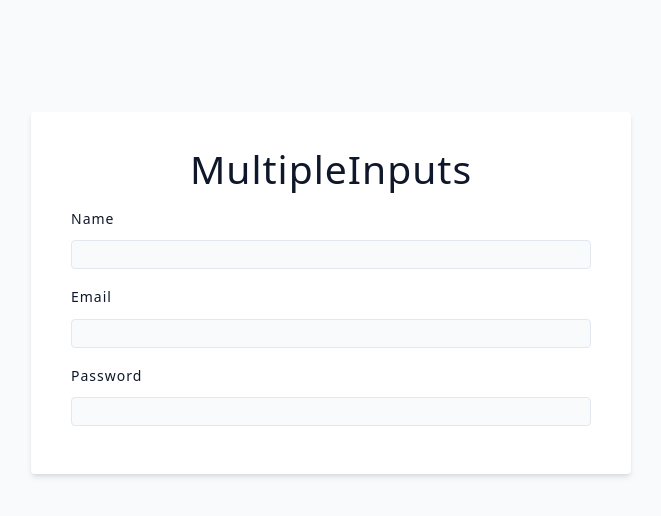
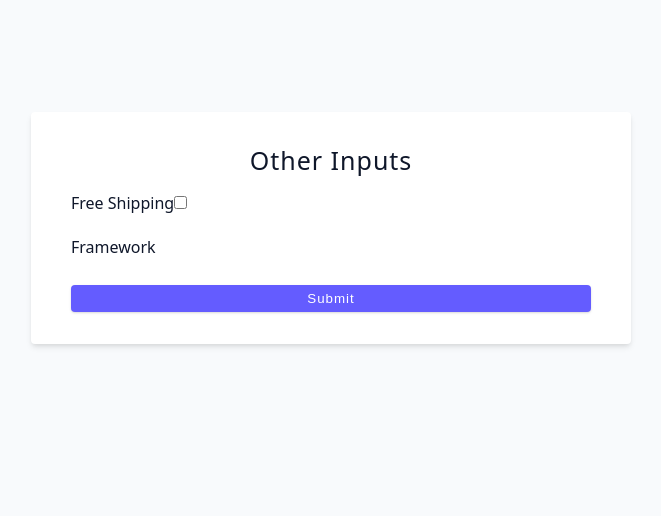
Before and after one commit to iambrijeshtoo/ReactAdvanced, a React (Vite) app: page / in a window 1280 px wide. Shown: the top 516 px of the page, without its empty margins (309-970 px from the left). Built offline with nearby package versions, Linux system fonts and the light colour scheme.

Commit message:
feat: add checkbox

```diff
--- a/src/App.jsx
+++ b/src/App.jsx
@@ -1,10 +1,10 @@
 import "./App.css";
-import MultipleInputs from "./tutorial/06-forms/03-multiple-inputs";
+import OtherInputs from "./tutorial/06-forms/04-other-inputs";
 
 function App() {
   return (
     <div className="container">
-      <MultipleInputs />
+      <OtherInputs />
     </div>
   );
 }
--- a/src/tutorial/06-forms/03-multiple-inputs.jsx
+++ b/src/tutorial/06-forms/03-multiple-inputs.jsx
@@ -62,6 +62,9 @@
             name="password"
           />
         </div>
+        <button type="submit" className="btn btn-block">
+          submit
+        </button>
       </form>
     </div>
   );
--- /dev/null
+++ b/src/tutorial/06-forms/04-other-inputs.jsx
@@ -0,0 +1,35 @@
+import { useState } from "react";
+
+const OtherInputs = () => {
+  const [shipping, setShipping] = useState(false);
+
+  const handleShipping = (e) => {
+    console.log(e.target.checked);
+    setShipping(e.target.checked);
+  };
+  return (
+    <div>
+      <form className="form">
+        <h4>Other Inputs</h4>
+        <div className="form-row" style={{ textAlign: "left" }}>
+          <label htmlFor="shipping">Free Shipping</label>
+          <input
+            type="checkbox"
+            name="shipping"
+            id="shipping"
+            checked={shipping}
+            onChange={handleShipping}
+          />
+        </div>
+        <div className="form-row" style={{ textAlign: "left" }}>
+          <label htmlFor="framework">Framework</label>
+        </div>
+        <button type="submit" className="btn btn-block">
+          Submit
+        </button>
+      </form>
+    </div>
+  );
+};
+
+export default OtherInputs;
```
Also changed, not shown: 1 other file (tests, documents, lock files or other folders).
